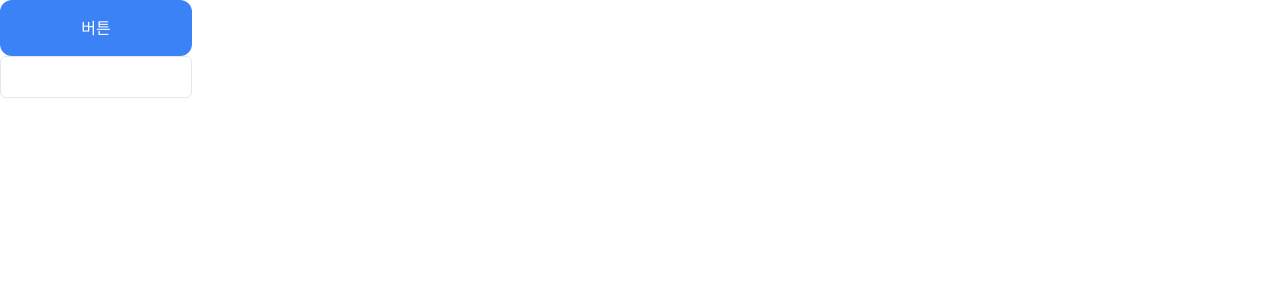
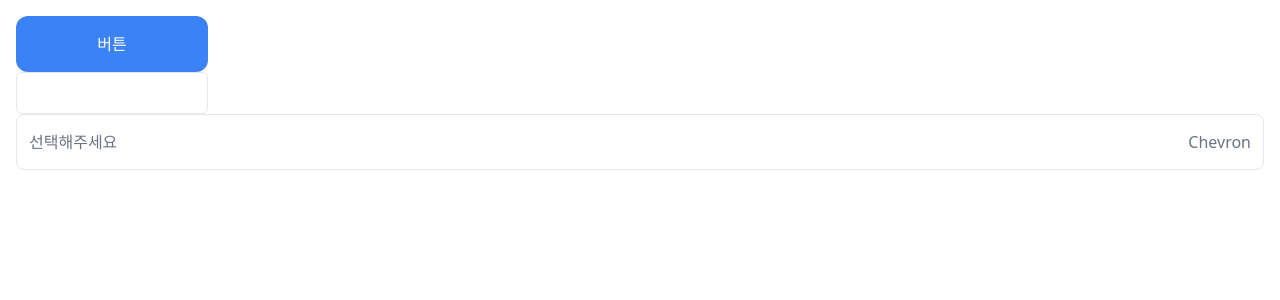
Before and after one commit to akatcn/react-components, a React (Vite) app: page / in a window 1280 px wide. Shown: the top 300 px of the page. Built offline with nearby package versions, Linux system fonts and the light colour scheme.

Commit message:
드롭다운 기초동작 구현

```diff
--- a/src/App.tsx
+++ b/src/App.tsx
@@ -2,12 +2,14 @@ import React from 'react'
 import ButtonsPage from './pages/ButtonsPage'
 import './index.css'
 import InputsPage from './pages/InputsPage'
+import DropdownsPage from './pages/DropdownsPage'
 
 function App() {
   return (
-    <div>
+    <div className="m-4">
       <ButtonsPage />
       <InputsPage />
+      <DropdownsPage />
     </div>
   )
 }
--- /dev/null
+++ b/src/components/Dropdown/Dropdown.tsx
@@ -0,0 +1,58 @@
+import React, { useEffect, useState } from 'react'
+
+type ItemType = {
+  id: number,
+  title: string
+}
+
+type DropdownProps = {
+  items: ItemType[]
+}
+
+function Dropdown({items}: DropdownProps) {
+  const [isDown, setIsDown] = useState(false);
+  const [selectedItem, setSelectedItem] = useState<ItemType | null>(null);
+
+  const toggleDropdown = () => {
+    setIsDown((oldState) => {
+      return !oldState;
+    })
+  }
+
+  useEffect(() => {
+    console.log("선택된 아이템:", selectedItem);
+  }, [selectedItem])
+
+  const clickItem = (item: ItemType) => {
+    setSelectedItem(() => {
+      return item;
+    })
+    setIsDown(false);
+  }
+
+  return (
+    <div className="relative">
+      <button onClick={toggleDropdown} className={`w-full h-14 rounded-lg border p-3 hover:border-blue-500 hover:border-2 transition-all duration-200 text-gray-500 ${isDown && 'border-blue-500 border-2'}`}>
+        <div className="flex justify-between">
+          <div>{selectedItem === null ? "선택해주세요" : selectedItem.title}</div>
+          <div>Chevron</div>
+        </div>
+      </button>
+      {isDown &&
+      <div className="absolute w-full p-3 border border-gray-300 rounded-lg mt-2">
+        {items.map(item =>
+          <div key={item.id}>
+            <div onClick={() => clickItem(item)} className="p-3 hover:bg-gray-300 cursor-pointer rounded-lg" >
+              {item.title}
+            </div>
+            <div className="border-b"></div>
+          </div>
+        )}
+      </div>
+      }
+    </div>
+
+  )
+}
+
+export default Dropdown
--- /dev/null
+++ b/src/pages/DropdownsPage.tsx
@@ -0,0 +1,37 @@
+import React from 'react'
+import Dropdown from '../components/Dropdown/Dropdown'
+
+const dummyItems = {
+  data: [
+    {
+      id: 0,
+      title: "First Item"
+    },
+    {
+      id: 1,
+      title: "Second Item"
+    },
+    {
+      id: 2,
+      title: "Third Item"
+    },
+    {
+      id: 3,
+      title: "Fourth Item"
+    },
+    {
+      id: 4,
+      title: "Fifth Item"
+    },
+  ]
+}
+
+function DropdownsPage() {
+  return (
+    <div>
+      <Dropdown items={dummyItems.data}/>
+    </div>
+  )
+}
+
+export default DropdownsPage
```
Also changed, not shown: 1 other file (tests, documents, lock files or other folders).
